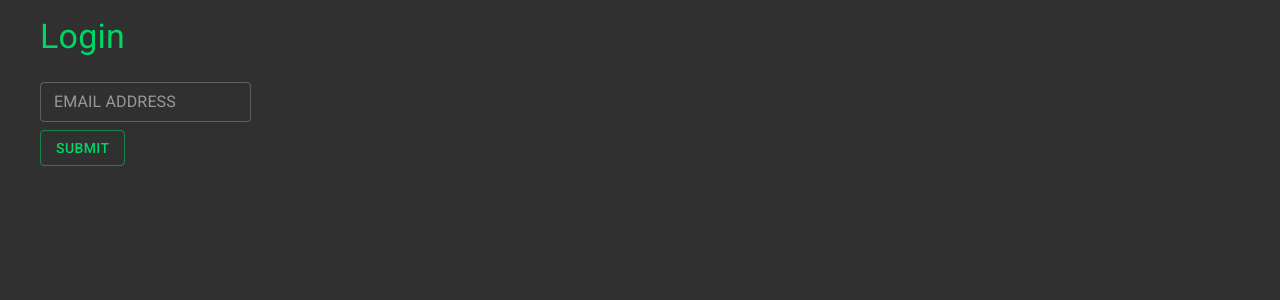
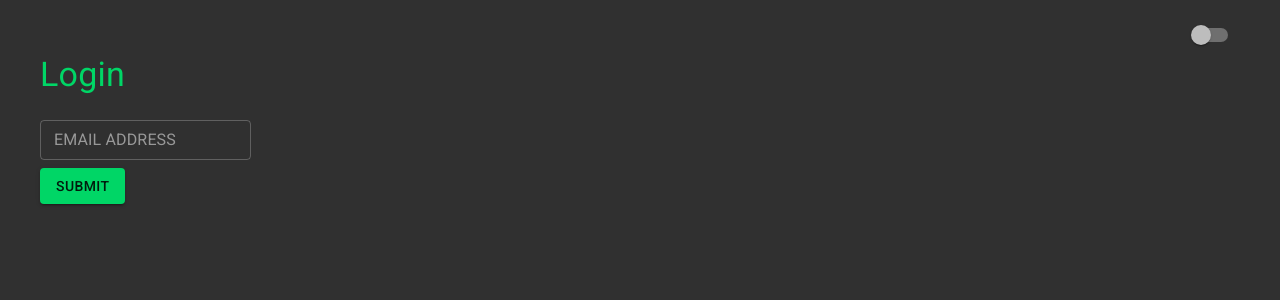
Before and after one commit to raksitnongbua/nextjs-tailwindcss-materialui, a Next.js app: page / in a window 1280 px wide. Shown: the top 300 px of the page. Built offline with nearby package versions, Linux system fonts and the light colour scheme.

Commit message:
feat: add theme toggle (WIP)

```diff
--- a/pages/index.tsx
+++ b/pages/index.tsx
@@ -2,6 +2,7 @@ import {
   Box,
   Button,
   Container,
+  Switch,
   TextField,
   Typography,
 } from '@material-ui/core';
@@ -11,6 +12,13 @@ const Home = () => {
   return (
     <div className='p-4 flex flex-center'>
       <Container maxWidth='lg'>
+        <div className='flex flex-row-reverse'>
+          <Switch
+            color='primary'
+            name='checkedB'
+            inputProps={{ 'aria-label': 'primary checkbox' }}
+          />
+        </div>
         <Typography variant='h4' color='primary'>
           Login
         </Typography>
@@ -22,7 +30,7 @@ const Home = () => {
             size='small'
           />
           <div className='my-2'>
-            <Button variant='outlined' color='primary'>
+            <Button variant='contained' color='primary'>
               submit
             </Button>
           </div>
```
